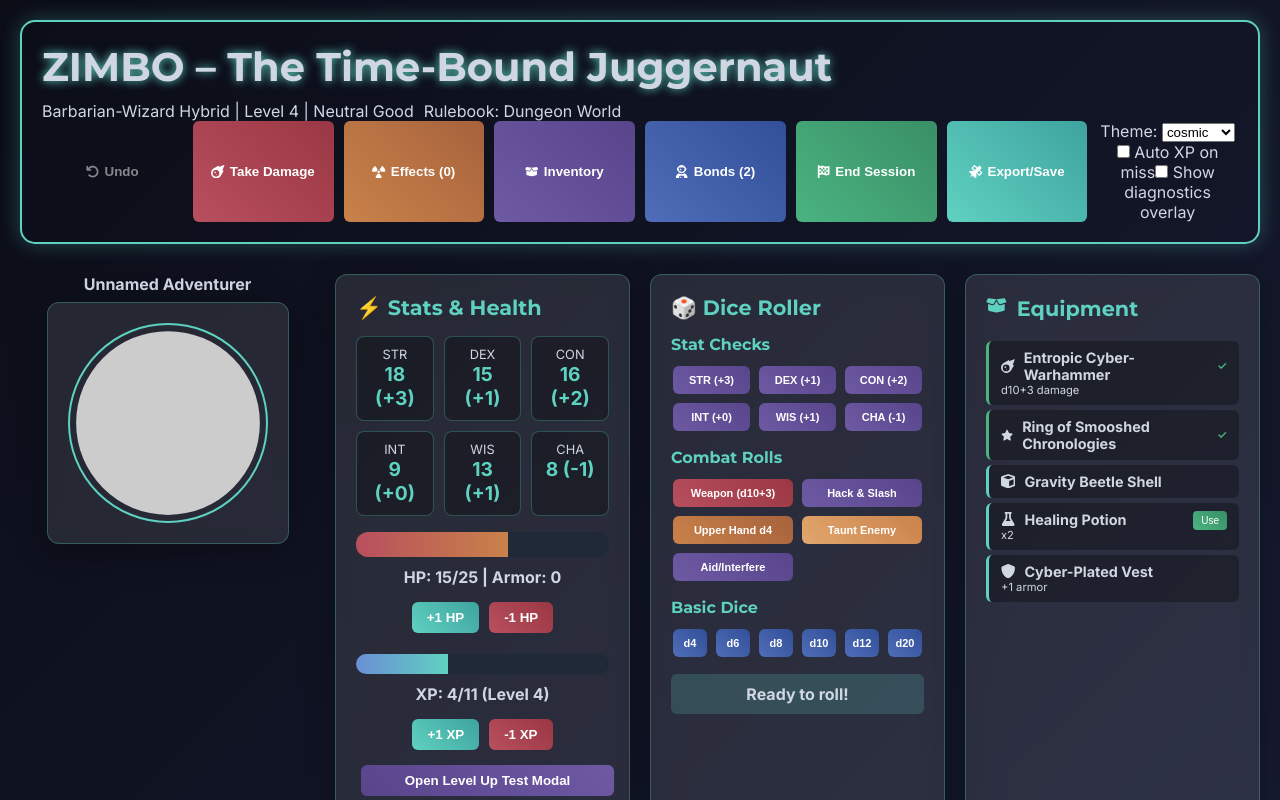
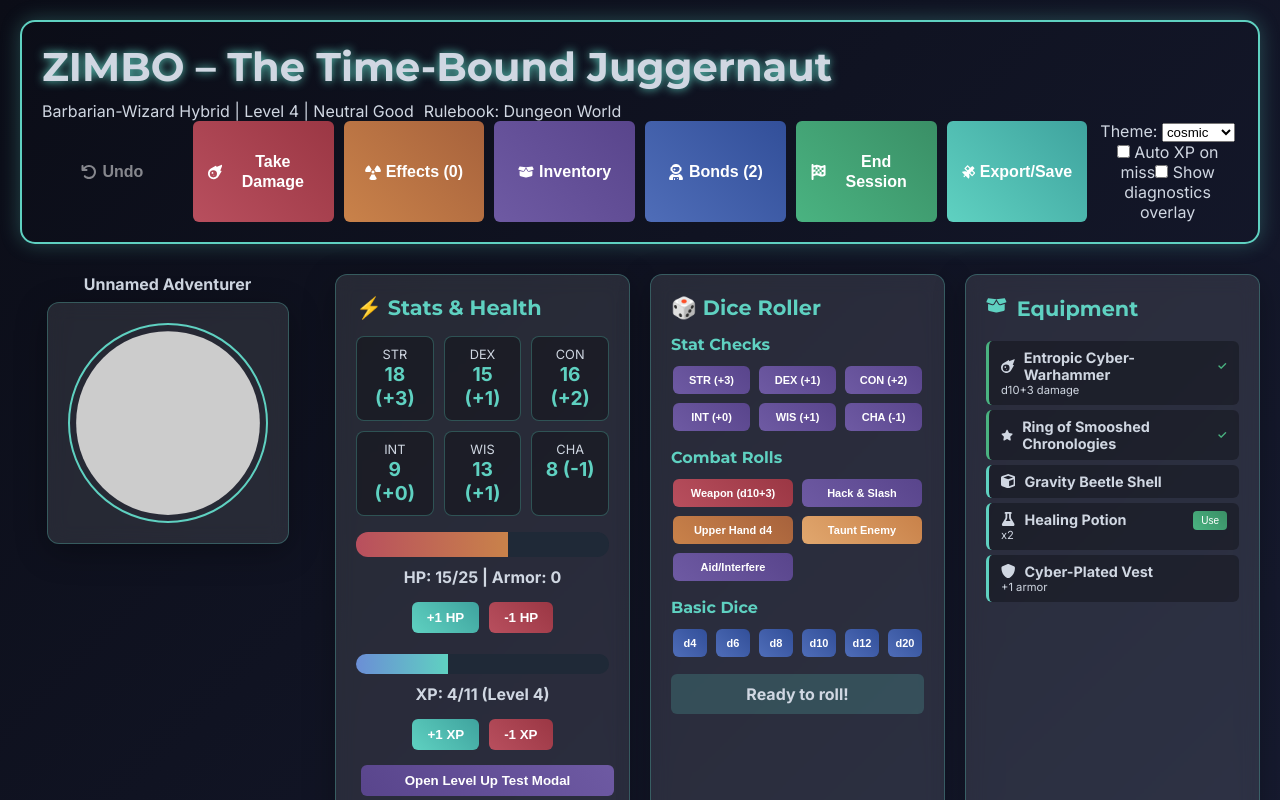
Before and after one commit to thwoom/zimbo-tauri-character-sheet, a React (Vite) app: page / in a window 1280 px wide. Shown: the top 800 px of the page. Built offline with nearby package versions, Linux system fonts and the light colour scheme.

Commit message:
style: adjust button font size and spacing

```diff
--- a/src/components/common/Button.module.css
+++ b/src/components/common/Button.module.css
@@ -3,7 +3,10 @@
   border: none;
   border-radius: var(--hud-radius-sm);
   color: var(--color-white);
-  padding: var(--space-sm) 15px;
+  font-size: var(--font-size-body);
+  line-height: 1.2;
+  padding: var(--space-md) 15px;
+  min-height: calc(var(--space-md) * 2 + 1.2em);
   cursor: pointer;
   font-weight: bold;
   transition: var(--hud-transition);
```
